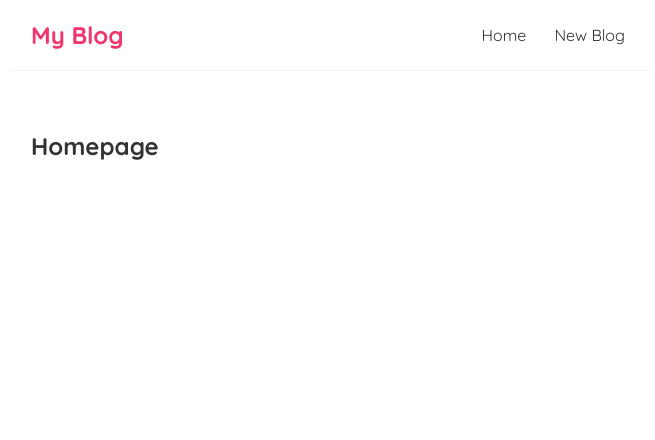
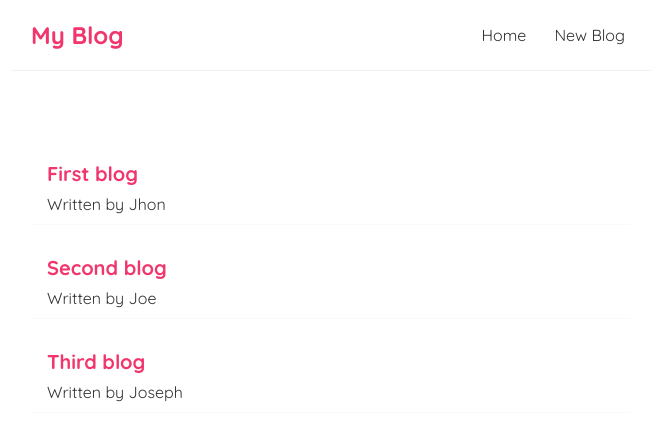
Before and after one commit to javigdeveloper/mini-blog, a React (Create React App) app: page / in a window 1280 px wide. Shown: the top 440 px of the page, without its empty margins (309-964 px from the left). Built offline with nearby package versions, Linux system fonts and the light colour scheme.

Commit message:
add some blogs and their css

```diff
--- a/src/Home.js
+++ b/src/Home.js
@@ -1,7 +1,20 @@
+import { useState } from "react";
+
 const Home = () => {
+  const [blogs, setBlogs] = useState([
+    { title: "First blog", body: "lorem ipsum", author: "Jhon", id: 1 },
+    { title: "Second blog", body: "lorem ipsum", author: "Joe", id: 2 },
+    { title: "Third blog", body: "lorem ipsum", author: "Joseph", id: 3 },
+  ]);
+
   return (
     <div className="home">
-      <h2>Homepage</h2>
+      {blogs.map((blog) => (
+        <div className="blog-preview" key={blog.id}>
+          <h2>{blog.title}</h2>
+          <p>Written by {blog.author}</p>
+        </div>
+      ))}
     </div>
   );
 };
--- a/src/index.css
+++ b/src/index.css
@@ -33,3 +33,17 @@
   margin: 40px auto;
   padding: 20px;
 }
+/* blog previews / list */
+.blog-preview {
+  padding: 10px 16px;
+  margin: 20px 0;
+  border-bottom: 1px solid #fafafa;
+}
+.blog-preview:hover {
+  box-shadow: 1px 3px 5px rgba(0, 0, 0, 0.1);
+}
+.blog-preview h2 {
+  font-size: 20px;
+  color: #f1356d;
+  margin-bottom: 8px;
+}
```
